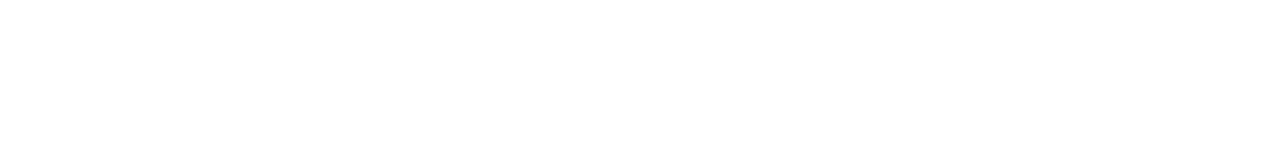
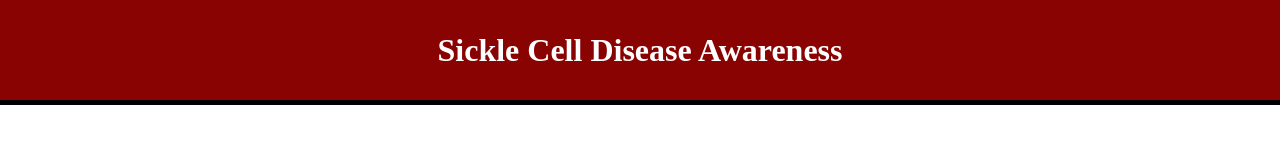
Before and after one commit to muriloapparecido/scd-website, a plain HTML site: page index.html in a window 1280 px wide. Drawn offline with Linux system fonts and the light colour scheme.

Commit message:
Complete Header

```diff
--- a/index.html
+++ b/index.html
@@ -3,9 +3,12 @@
     <head>
         <meta charset="UTF-8">
         <meta name="viewport" content="width=device-width, initial-scale=1.0">
-    <title>Document</title>
+        <title>Sickle Cell Disease Awareness</title>
+        <link rel="stylesheet" href="styles.css">
     </head>
     <body>
-
+        <h1 class = "header">
+            Sickle Cell Disease Awareness
+        </h1>
     </body>
 </html>
--- a/styles.css
+++ b/styles.css
@@ -0,0 +1,17 @@
+html, body {
+    margin: 0;
+    padding: 0;
+    width: 100%;
+    height: 100%;
+}
+
+.header {
+    margin: 0;
+    height: 100px;
+    width: 100%;
+    background-color: #8A0303;
+    color: white;
+    text-align: center;
+    line-height: 100px;
+    border-bottom: 5px solid black;
+}
```
Lines whose indentation alone changed are shown as unchanged.
